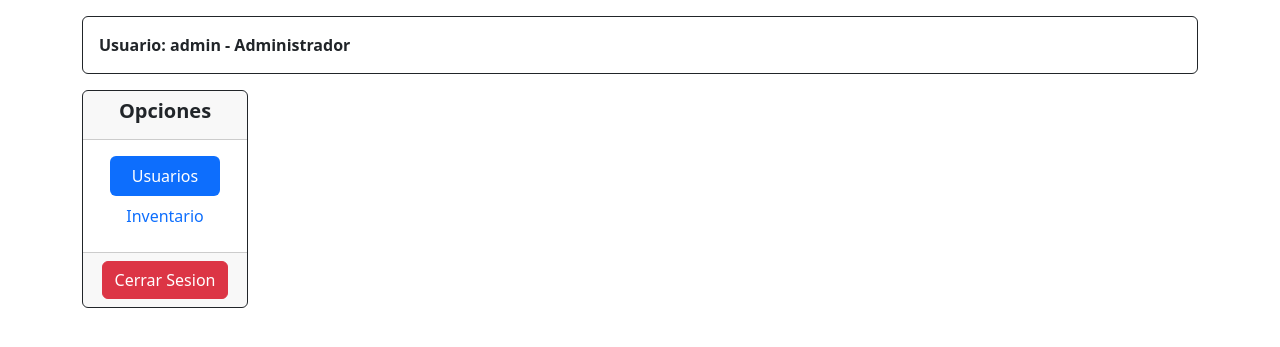
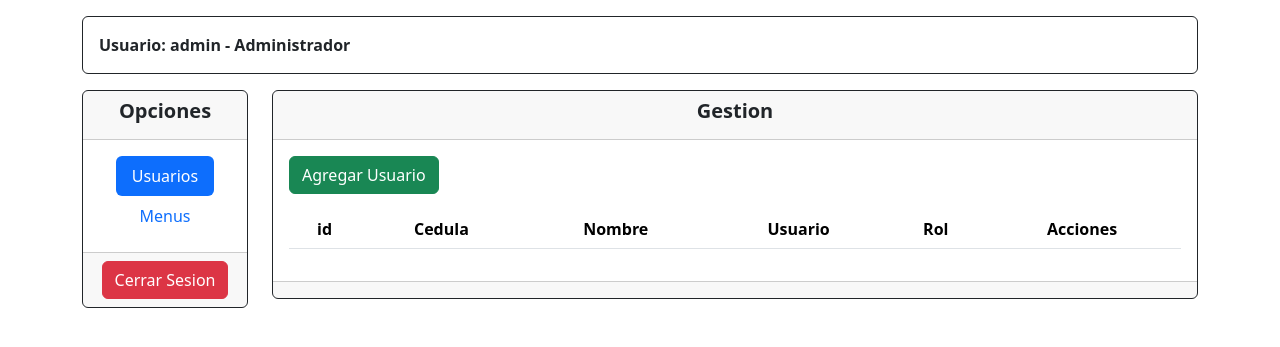
Before and after one commit to Ju-seph/dcarbys, a Flask app: page /principal in a window 1280 px wide. Shown: the top 347 px of the page. Run offline with Flask 3, Linux system fonts and the light colour scheme; the visitor is signed in with stand-in values (Sample User, id 1); lists and menus that the app fills with data are empty; parts of the project's set-up code (start-up, migrations or seed data) failed here and were passed over; some libraries are stand-ins or nearby versions.

Commit message:
crear carpeta tables y tabs
dentro de estas carpetas cree tabs/user.html

tables/table_user.html

```diff
--- a/templates/views/principal.html
+++ b/templates/views/principal.html
@@ -31,7 +31,7 @@
                     <div class="d-flex justify-content-center">
                         <div class="nav flex-column nav-pills" id="v-pills-tab" role="tablist" aria-orientation="vertical">
                             <button class="nav-link active" id="v-pills-user-tab" data-bs-toggle="pill" data-bs-target="#v-pills-user" type="button" role="tab" aria-controls="v-pills-user" aria-selected="true">Usuarios</button>
-                            <button class="nav-link" id="v-pills-inventario-tab" data-bs-toggle="pill" data-bs-target="#v-pills-inventario" type="button" role="tab" aria-controls="v-pills-inventario" aria-selected="false">Inventario</button>
+                            <button class="nav-link" id="v-pills-menus-tab" data-bs-toggle="pill" data-bs-target="#v-pills-menus" type="button" role="tab" aria-controls="v-pills-menus" aria-selected="false">Menus</button>
                         </div>
                     </div>
                 </div>
@@ -40,6 +40,29 @@
                     <a class="btn btn-danger btn-block" href="/salir">Cerrar Sesion</a>
                 </div>
 
+            </div>
+        </div>
+
+        <div class="col col-12 col-md12 col-sm12 col-lg-10 mb-3">
+            <div class="card border border-dark">
+
+
+                <div class="card-header">
+                    <h5 class="text-center"><b>Gestion</b></h5>
+                </div>
+
+                <div class="card-body">
+                    <div class="tab-content" id="v-pills-tabContent">
+                        {% include 'views/tabs/user.html' %}
+
+
+                    </div>
+
+                </div>
+
+                <div class="card-footer">
+
+                </div>
             </div>
         </div>
 
--- /dev/null
+++ b/templates/views/tables/table_users.html
@@ -0,0 +1,17 @@
+<div class="table-responsive" style="margin-top: auto;">
+    <table id="table_usuario" width="100%" cellspacing="0"  class="table table-striped">
+        <thead>
+            <tr>
+                <th class="text-center" scope="col">id</th>
+                <th class="text-center" scope="col">Cedula</th>
+                <th class="text-center" scope="col">Nombre</th>
+                <th class="text-center" scope="col">Usuario</th>
+                <th class="text-center" scope="col">Rol</th>
+                <th class="text-center" scope="col">Acciones</th>
+            </tr>
+        </thead>
+        <tbody class="text-center">
+        </tbody>
+    </table>
+
+</div>
--- /dev/null
+++ b/templates/views/tabs/user.html
@@ -0,0 +1,75 @@
+<div class="tab-pane fade show active" id="v-pills-user" role="tabpanel" aria-labelledby="v-pills-user-tab"
+    tabindex="0">
+
+
+
+    <div class="row">
+        <div class="col">
+            <button type="button" class="btn btn-success" data-bs-toggle="modal" data-bs-target="#userModal">
+                Agregar Usuario
+            </button>
+        </div>
+    </div>
+
+    <div class="row mt-3">
+        <div class="col">
+            {% include '/views/tables/table_users.html' %}
+        </div>
+    </div>
+
+    <div class="modal fade" id="userModal" tabindex="-1" aria-labelledby="userModalLabel" aria-hidden="true">
+        <div class="modal-dialog modal-dialog-centered">
+            <div class="modal-content">
+                <div class="modal-header">
+                    <h5 class="modal-title" id="userModalLabel">Agregar Usuario</h5>
+                    <button type="button" class="btn-close" data-bs-dismiss="modal" aria-label="Close"></button>
+                </div>
+                <form action="POST" id="form_usuario">
+                    <div class="modal-body">
+                        <div class="row">
+                            <div class="col-12 mb-4">
+                                <label class="form-label fw-bold fs-5">Cédula:</label>
+                                <input type="text" class="form-control fs-5" id="u_cedula" name="u_cedula" placeholder="Cédula de Identidad">
+                            </div>
+                            <div class="col-12 mb-4">
+                                <label class="form-label fw-bold fs-5">Nombre:</label>
+                                <input type="text" class="form-control fs-5" id="u_nombre" name="u_nombre" placeholder="Nombre Completo">
+                            </div>
+                            <div class="col-12 mb-4">
+                                <label class="form-label fw-bold fs-5">Usuario:</label>
+                                <input type="text" class="form-control fs-5" id="u_usuario" name="u_usuario" placeholder="Nombre de Usuario">
+                            </div>
+                            <div class="col-12 mb-4">
+                                <label class="form-label fw-bold fs-5">Clave:</label>
+                                <div class="input-group">
+                                    <input type="password" class="form-control fs-5" id="u_clave" name="u_clave" placeholder="Contraseña">
+                                    <span class="input-group-text">
+                                        <i class="fa fa-eye fs-5" id="eyeIcon"></i>
+                                    </span>
+                                </div>
+                            </div>
+                            <div class="col-12 mb-4">
+                                <label class="form-label fw-bold fs-5">Rol:</label>
+                                <select class="form-control fs-5" id="u_rol" name="u_rol" required>
+                                    <option disabled selected value="">SELECCIONA</option>
+                                    <option>ADMINISTRADOR</option>
+                                    <option>CLIENTE</option>
+                                </select>
+                            </div>
+                        </div>
+                    </div>
+                    <div class="modal-footer">
+                        <button type="submit" id="btn-guardar-usuario" class="btn btn-primary">Guardar Cambios</button>
+                        <button type="submit" id="btn-editar-usuario" class="btn btn-success">Editar Campo</button>
+                    </div>
+                </form>
+            </div>
+        </div>
+    </div>
+
+    <script src="/js/usuarios.js"></script>
+
+    <link rel="stylesheet" href="https://cdnjs.cloudflare.com/ajax/libs/font-awesome/6.0.0-beta3/css/all.min.css">
+
+
+</div>
```
